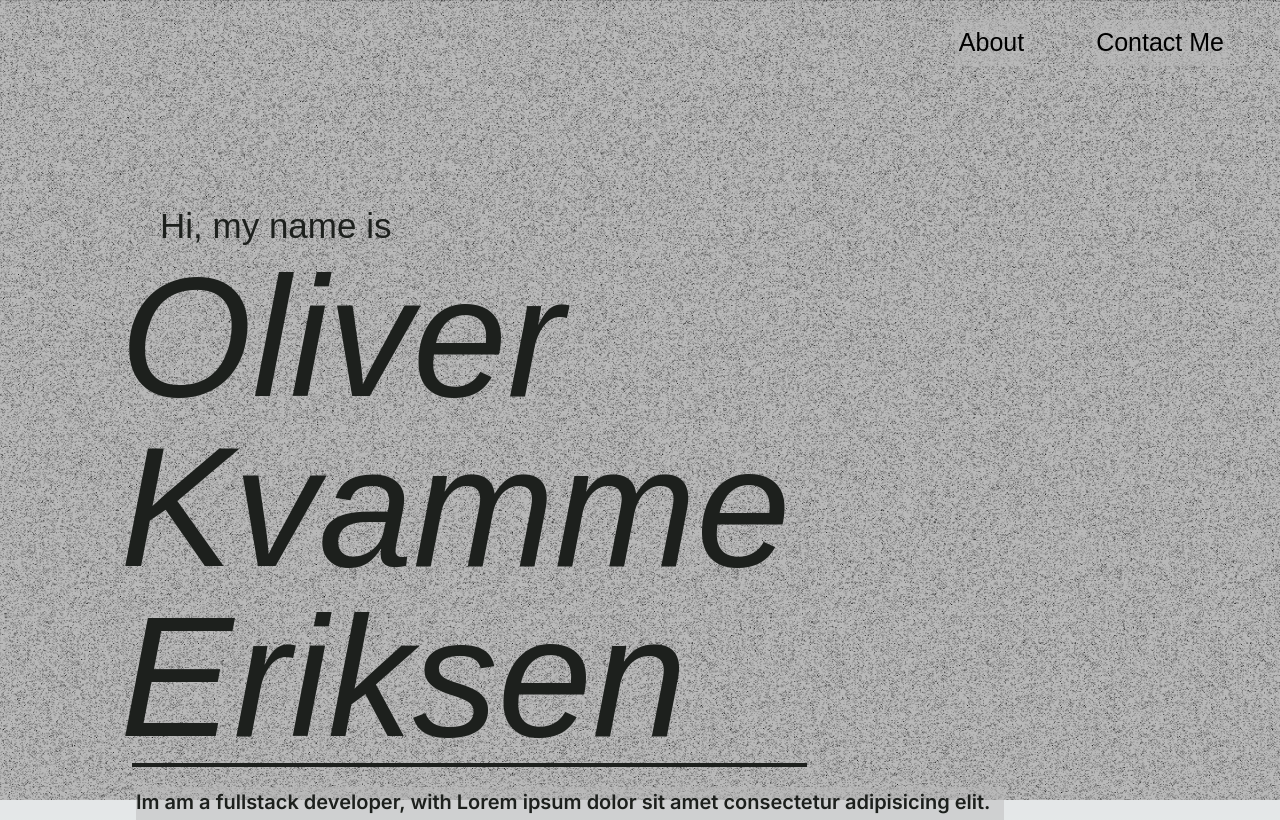
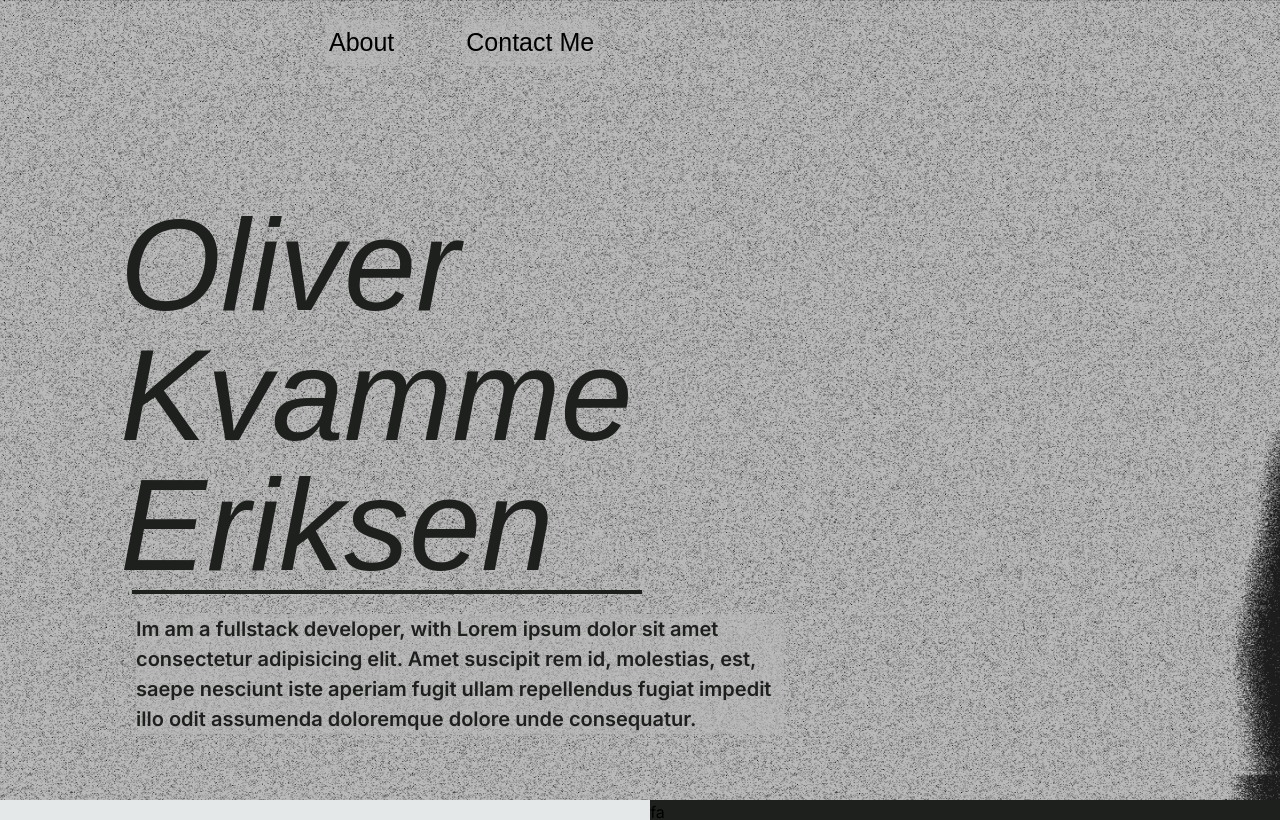
Before and after one commit to woho4u/portfolio, a Next.js app: page / in a window 1280 px wide. Shown: the top 820 px of the page. Built offline with nearby package versions, Linux system fonts and the light colour scheme.

Commit message:
change stickyheader scrollY

```diff
--- a/app/components/StickyHeader.tsx
+++ b/app/components/StickyHeader.tsx
@@ -7,7 +7,8 @@ const StickyHeader = () => {
 
   useEffect(() => {
     const handleScroll = () => {
-      setIsSticky(window.scrollY > 50);
+      setIsSticky(window.scrollY > 600);
+      console.log(window.scrollY);
     };
 
     window.addEventListener("scroll", handleScroll);
--- a/app/components/hero.tsx
+++ b/app/components/hero.tsx
@@ -5,9 +5,9 @@ const Hero = () => {
     <>
       <div className="hero-container">
         <div className="hero-card text-container">
-          <h1 id="title-intro" className="fantasy">
+          {/* <h1 id="title-intro" className="fantasy">
             Hi, my name is
-          </h1>
+          </h1> */}
           <div id="hero-title-container">
             <h1 className="hero1 eerie-color fantasy hero-title">Oliver</h1>
             <h1 className="hero2 eerie-color fantasy hero-title">Kvamme</h1>
--- a/app/globals.css
+++ b/app/globals.css
@@ -29,6 +29,8 @@
 }
 
 body {
+  display: flex;
+  justify-content: center;
   color: rgb(var(--foreground-rgb));
   background: linear-gradient(
       to bottom,
@@ -78,6 +80,9 @@ h1 {
   display: flex;
   justify-content:space-between;
   padding: 20px;
+  height: fit-content;
+  width: 100%;
+  position: inherit;
 }
 .sticky-header {
   position: fixed;
@@ -95,13 +100,16 @@ h1 {
 
 }
 
+
 .main-container {
   margin-top: 100vh;
+  width: 100%;
 }
 
 .hero-container {
   display: flex;
   height: 100vh;
+  max-height: 1000px;
   z-index: -1;
   position: fixed;
   top: 0;
@@ -117,7 +125,7 @@ h1 {
 .hero-img {
   position: absolute;
   height: 100%;
-  right: -2400px;
+  right: -2100px;
   max-width: none;
   z-index: -10;
 }
@@ -130,7 +138,7 @@ h1 {
   align-items: center;
 }
 #hero-title-container {
-  width: 900px;
+  width: fit-content;
 }
 
 #title-intro {
@@ -155,6 +163,26 @@ h1 {
 
 }
 
+@media screen and (max-width: 1850px){
+  .hero-img {
+    right: -2300px;
+  }
+}
+
+@media screen and (max-width: 1639px){
+  .hero-card {
+    width: 680px;
+  }
+}
+@media screen and (max-width: 1430px){
+  .hero-title {
+    font-size: 130px;
+    height: 130px;
+  }
+
+}
+
+
 
 footer {
   bottom: 0;
```
